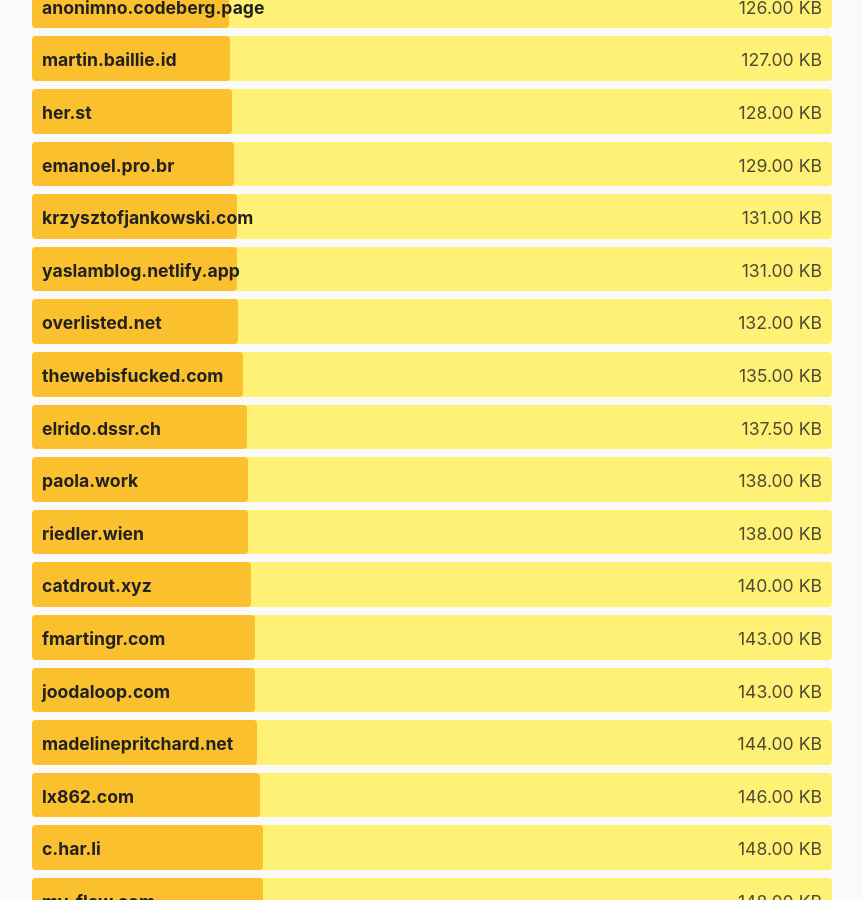
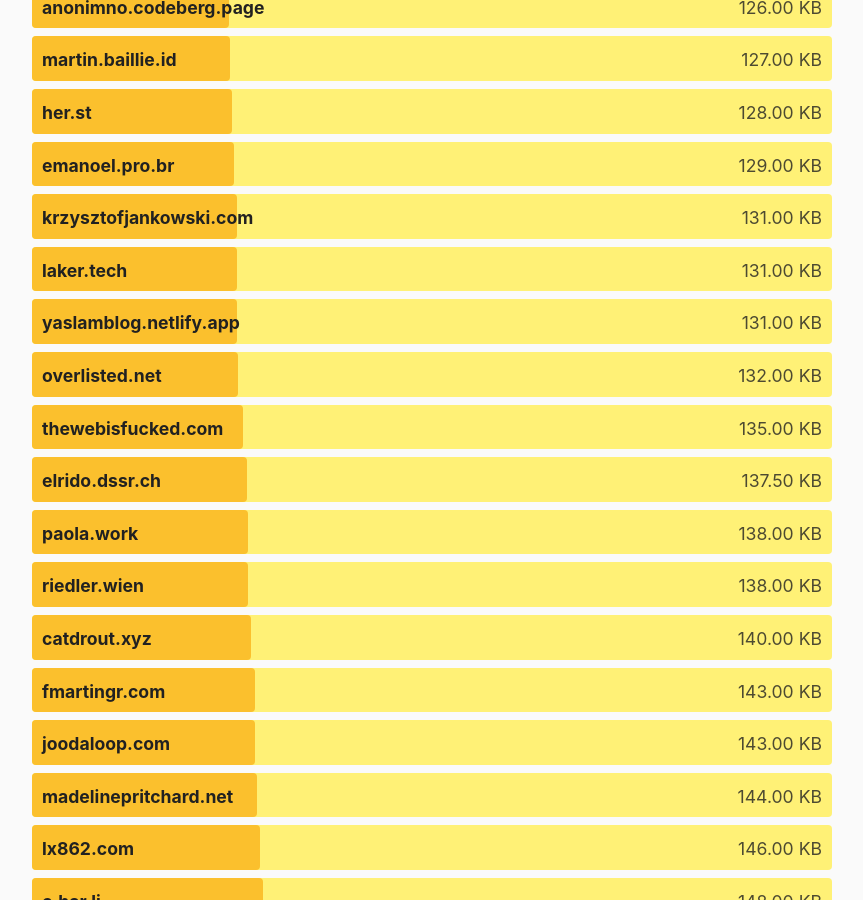
Before and after one commit to kevquirk/512kb.club, a Jekyll site: the page built from index.md, in a window 1280 px wide and 900 px high, scrolled down 21894 px. Shown: the whole window, without its empty margins (208-1071 px from the left). Built offline with Jekyll 4.4.1, drawn with Linux system fonts in a browser that asks for light colours.

Commit message:
Update sites.yml

```diff
--- a/_data/sites.yml
+++ b/_data/sites.yml
@@ -1602,6 +1602,11 @@
   size: 12.2
   last_checked: 2022-01-13
 
+- domain: laker.tech
+  url: http://laker.tech/ (Make sure you keep the trailing slash)
+  size: 131
+  last_checked: 2023-05-08
+
 - domain: lazy-gamer.net
   url: https://lazy-gamer.net/
   size: 111
```
